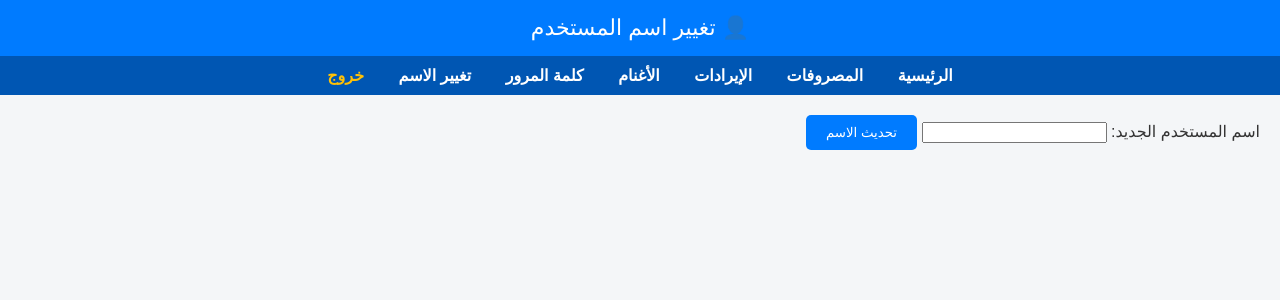
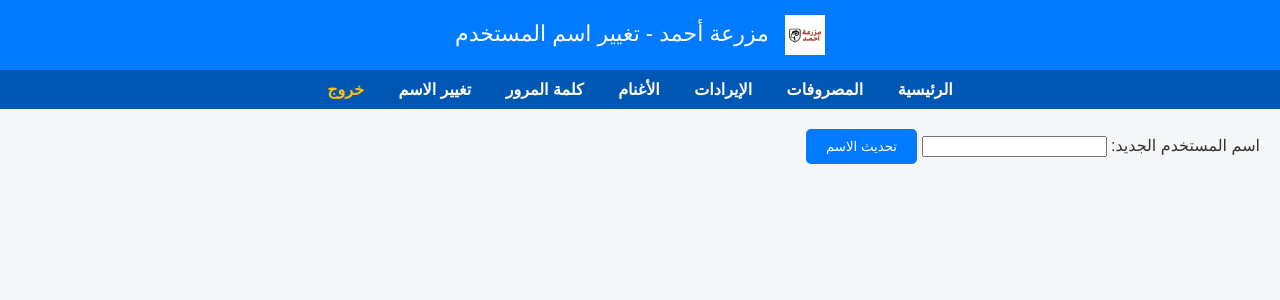
Before and after one commit to ahmed1415-46/marz3a-ahmed, a PHP site: page /change_username.php in a window 1280 px wide. Shown: the top 300 px of the page. Run offline with PHP 8.4, Linux system fonts and the light colour scheme; the visitor is signed in with stand-in values (Sample User, id 1).

Commit message:
Update change_username.php

```diff
--- a/change_username.php
+++ b/change_username.php
@@ -1,3 +1,4 @@
+
 <?php
 session_start();
 if (!isset($_SESSION['user'])) {
@@ -32,7 +33,10 @@ if ($_SERVER['REQUEST_METHOD'] === 'POST') {
 </head>
 <body>
 
-<header>👤 تغيير اسم المستخدم</header>
+<header>
+    <img src="logo.png" alt="شعار مزرعة أحمد" style="height:40px; vertical-align: middle;">
+    <span style="margin-right: 10px;">مزرعة أحمد - تغيير اسم المستخدم</span>
+</header>
 
 <nav>
     <a href="index.php">الرئيسية</a>
```
